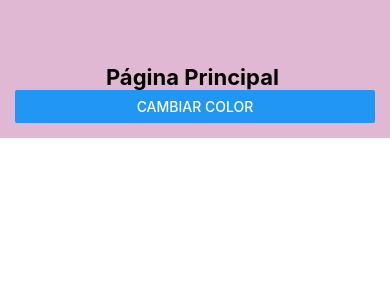
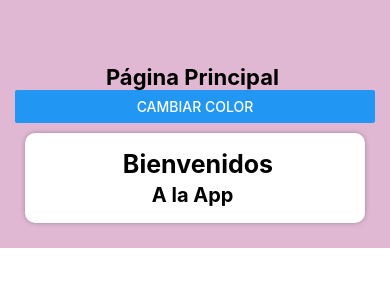
Before and after one commit to KarenGarciaGarcia/AppMovil, a React Native app: screen / in a window 390 px wide. Shown: the top 300 px of the page. Built offline with nearby package versions, Linux system fonts and the light colour scheme.

Commit message:
Act3-Agregar un Card Básico a la Pantalla Principal

```diff
--- /dev/null
+++ b/src/Componentes/CardBasico.js
@@ -0,0 +1,36 @@
+import { StyleSheet, Text, View } from "react-native";
+
+export default function CardBasico() {
+    return (
+        <View style={style.card}>
+            <Text style={style.titulo}> Bienvenidos</Text>
+            <Text style={style.contenido}>A la App </Text>
+
+        </View>
+    );
+}
+const style = StyleSheet.create({
+    card: {
+        backgroundColor: '#fff',
+        padding: 16,
+        margin: 10,
+        borderRadius: 10,
+        shadowColor: '#585656ff',
+        elevation: 4,
+        shadowOpacity: 0.5,
+        shadowRadius: 4,
+    },
+    titulo: {
+        fontSize: 25,
+        fontWeight: 'bold',
+        textAlign: 'center'
+    },
+    contenido: {
+        marginTop: 4,
+        fontSize: 20,
+        fontWeight: 'bold',
+        textAlign: 'center'
+
+    }
+
+})
--- a/src/Pages/Pantalla_Inicio/HomePrincipal.js
+++ b/src/Pages/Pantalla_Inicio/HomePrincipal.js
@@ -1,6 +1,7 @@
 import React, { useState, useEffect } from 'react';
 
 import { StyleSheet, Platform, Text, View, StatusBar, ScrollView, Button } from 'react-native';
+import CardBasico from '../../Componentes/CardBasico';
 
 export default function HomePrincipal() {
     const [colorFondo, setColorFondo] = useState('#e1b8d4ff');
@@ -18,7 +19,9 @@ export default function HomePrincipal() {
         <ScrollView >
             <View style={[style.mainS, { backgroundColor: colorFondo }]}>
                 <Text style={style.title}>Página Principal </Text>
-                <Button title="Cambiar color" onPress={cambiarColor} />
+                <Button title="Cambiar color" onPress={cambiarColor}/>
+                <CardBasico/>
+
             </View>
         </ScrollView>
 
```
